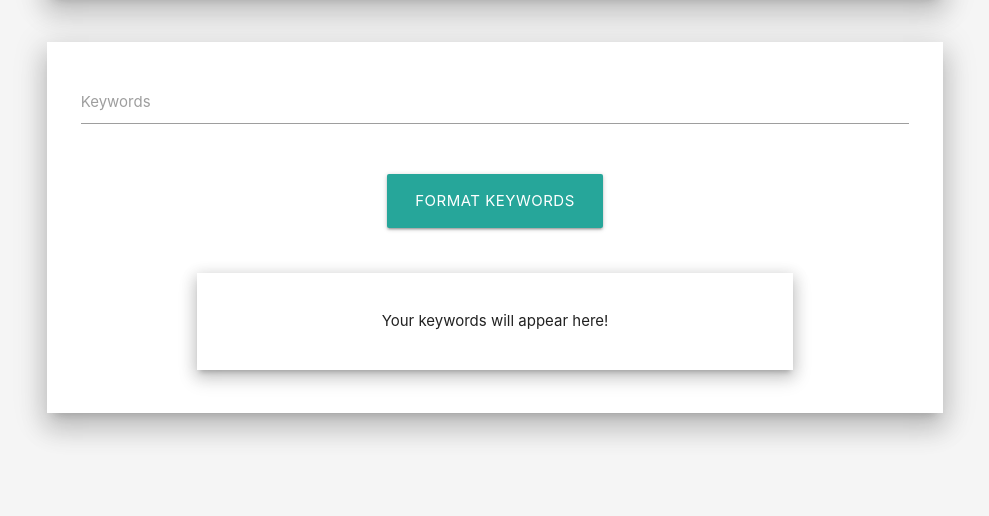
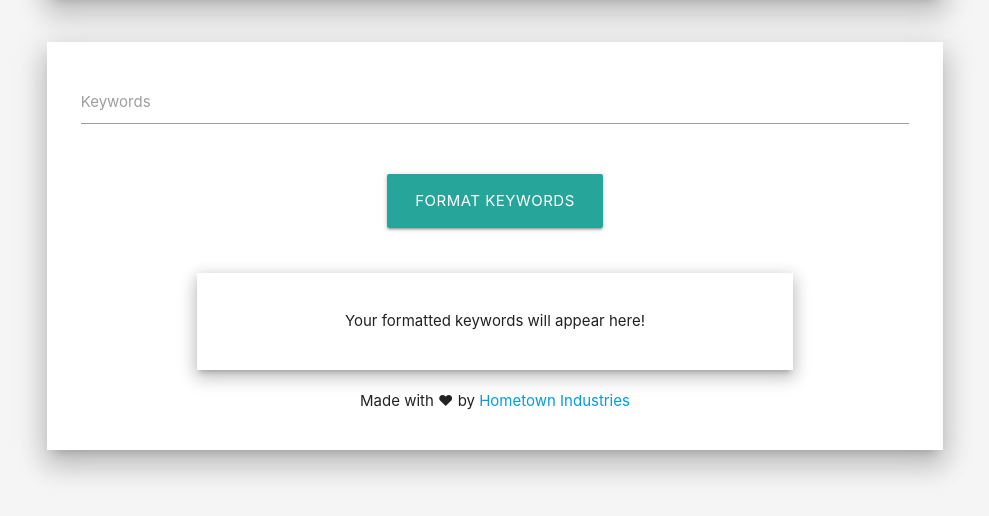
Before and after one commit to jgierlach/amazon_keyword_formatter, a plain HTML site: page index.html in a window 1280 px wide. Shown: the part 188-704 px from the top of the page, without its empty margins (145-1134 px from the left). Drawn offline with nearby package versions, Linux system fonts and the light colour scheme.

Commit message:
Added link back to Hometown Industries and changed some of the copy

```diff
--- a/index.html
+++ b/index.html
@@ -58,8 +58,12 @@
 
     <div class="white-background z-depth-3 container textarea-padding row distance-from-top row">
       <div class="col s12">
-        <p id="keywords">Your keywords will appear here!</p>
+        <p id="keywords">Your formatted keywords will appear here!</p>
       </div>
+    </div>
+
+    <div class="col s12">
+      <p>Made with ♥ by <a href="https://www.hometown-industries.com/">Hometown Industries</a></p>
     </div>
   </div>
 
```
